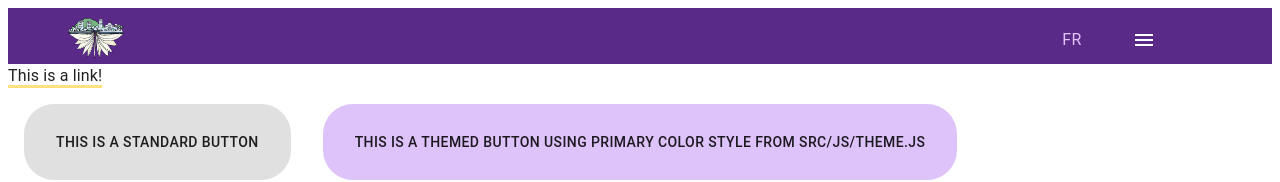
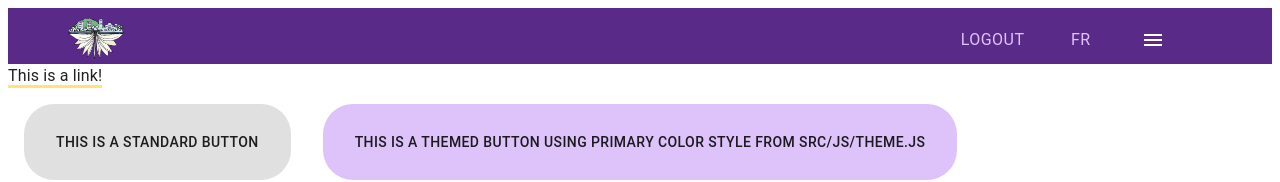
Before and after one commit to Alex-Aditi/htg-practitioner-panel, a React app: page / in a window 1280 px wide. Shown: the top 182 px of the page. Built offline with nearby package versions, Linux system fonts and the light colour scheme; no server answers; the HTML template or start-up script is replaced by a standard one.

Commit message:
onclick added to logout, logout changed from Link to Button

```diff
--- a/src/js/components/Nav.js
+++ b/src/js/components/Nav.js
@@ -36,7 +36,7 @@ export default function Nav() {
   const classes = useStyles();
   //this is able to receive user as context because UserProvider is built higher into the react chain
   //i tested this with dummy data from UserProvider and it seems to work
-  const user = useContext(UserContext);
+  const user = useContext(UserContext) || { uid: 12345 };
 
   return (
     <div>
@@ -49,9 +49,14 @@ export default function Nav() {
               </Grid>
               {user /* && add a validation check here based on the user object we receive from firebase auth */ ? (
                 <Grid item xs={1}>
-                  <Link color="textSecondary" underline="none" href="#">
+                  {/* this actually is not likely to be a link to anything - rather this is a button with a logout action in its click handler */}
+                  {/* <Link color="textSecondary" underline="none" href="#">
                     Logout
-                  </Link>
+                  </Link> */}
+                  {/* this styling may not be quite right i just pulled the button in - i left the link element commented above in case it contains styling information */}
+                  <Button variant="text" onClick={logoutUser}>
+                    Logout
+                  </Button>
                 </Grid>
               ) : //when there is no user show nothing
               null}
```
